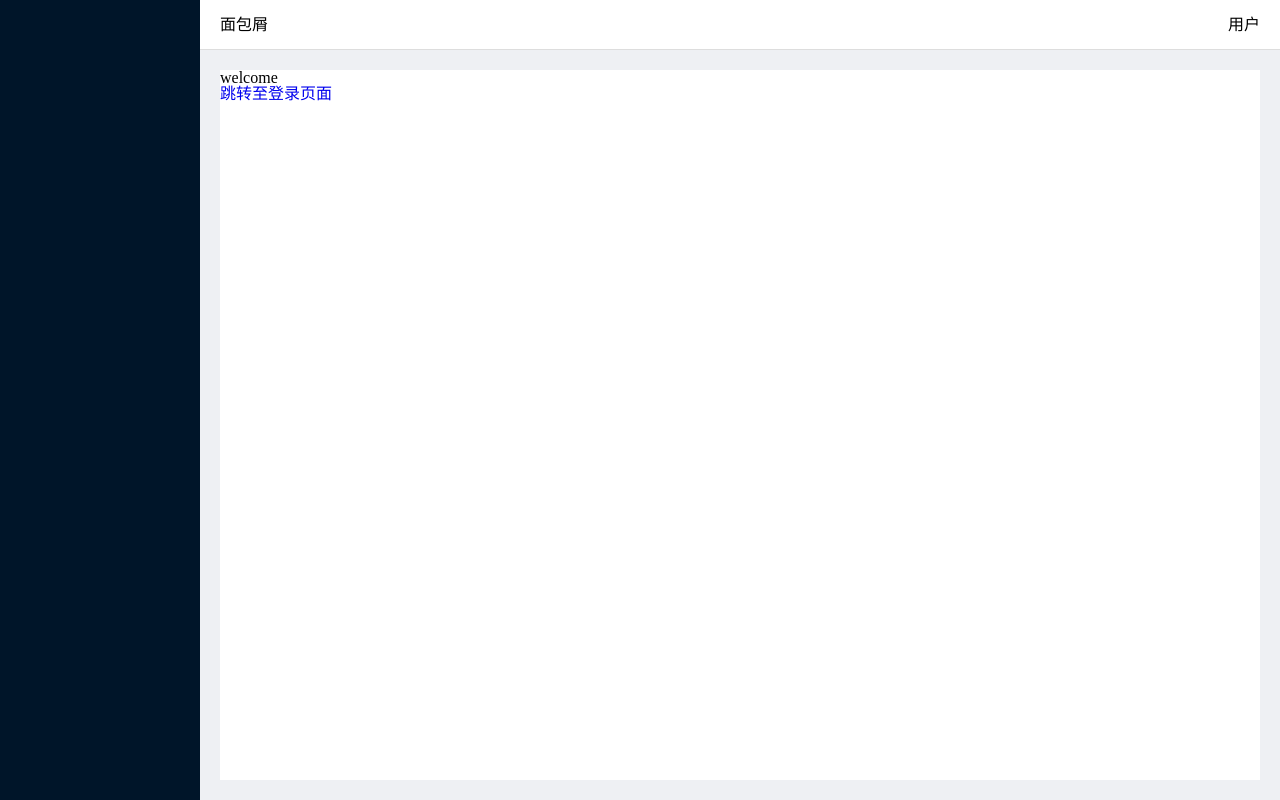
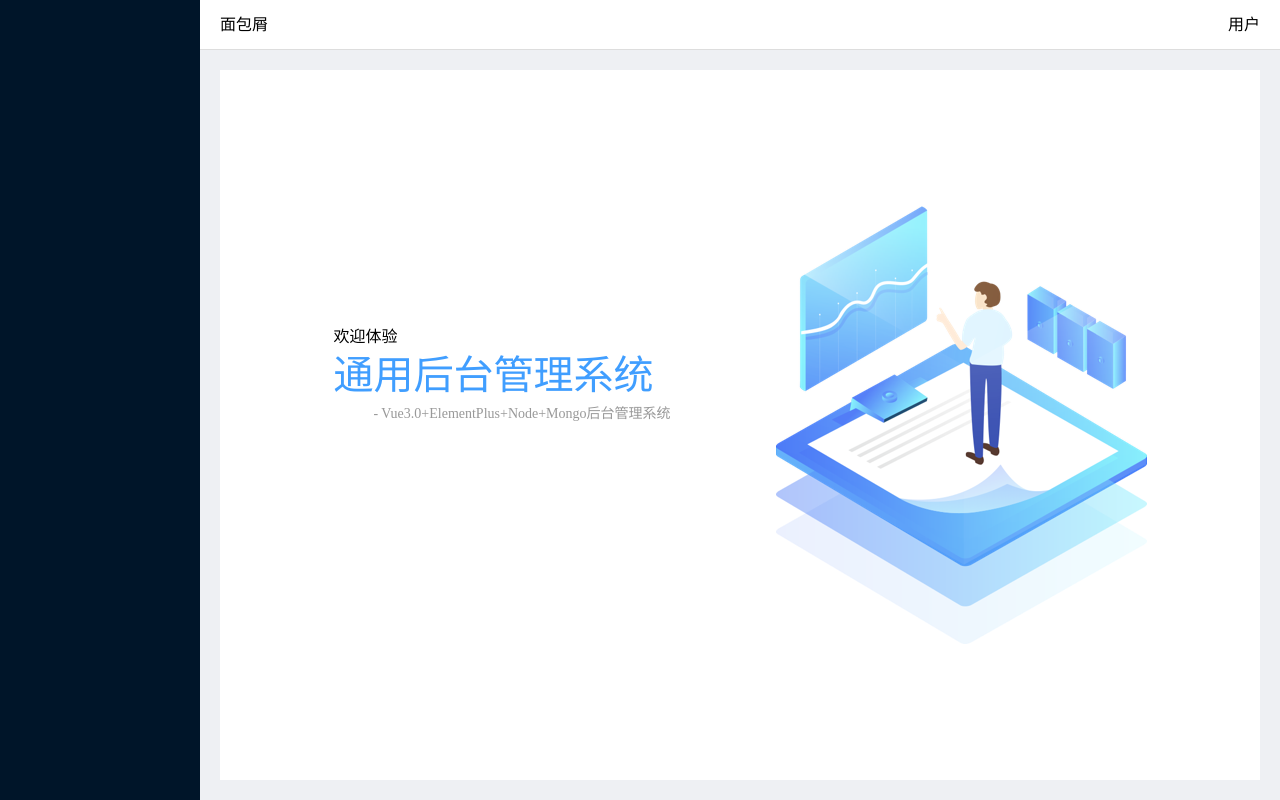
Before and after one commit to junwei-zhou/manager-fe, a Vue app: page /#/welcome in a window 1280 px wide. Built offline with nearby package versions, Linux system fonts and the light colour scheme.

Commit message:
add:welcome page

```diff
--- a/src/views/Welcome.vue
+++ b/src/views/Welcome.vue
@@ -2,15 +2,51 @@
 
 <template>
   <div class="welcome">
-    <h1>welcome</h1>
-  <router-link to="/login">跳转至登录页面</router-link>
+    <div class="content">
+      <div class="sub_title">欢迎体验</div>
+      <div class="title">通用后台管理系统</div>
+      <div class="desc">- Vue3.0+ElementPlus+Node+Mongo后台管理系统</div>
+    </div>
+    <div class="img">
+
+    </div>
   </div>
   </template>
 <script>
 
 </script>
-<style>
-  .welcome{
-
-  }
+<style scoped>
+.welcome {
+  display: flex;
+  justify-content: center;
+  align-items: center;
+  height: 100%;
+  background-color: #fff;
+}
+.content {
+  position: relative;
+  bottom: 50px;
+}
+.sub-title {
+  font-size: 30px;
+  line-height: 42px;
+  color: #333;
+}
+.title {
+  font-size: 40px;
+  line-height: 62px;
+  color: #409eff;
+}
+.desc {
+  text-align: right;
+  font-size: 14px;
+  color: #999;
+  margin-left: 40px;
+}
+.img {
+  width: 371px;
+  height: 438px;
+  background-image: url('./../assets/images/welcome.png');
+  margin-left: 105px;
+}
 </style>
```
